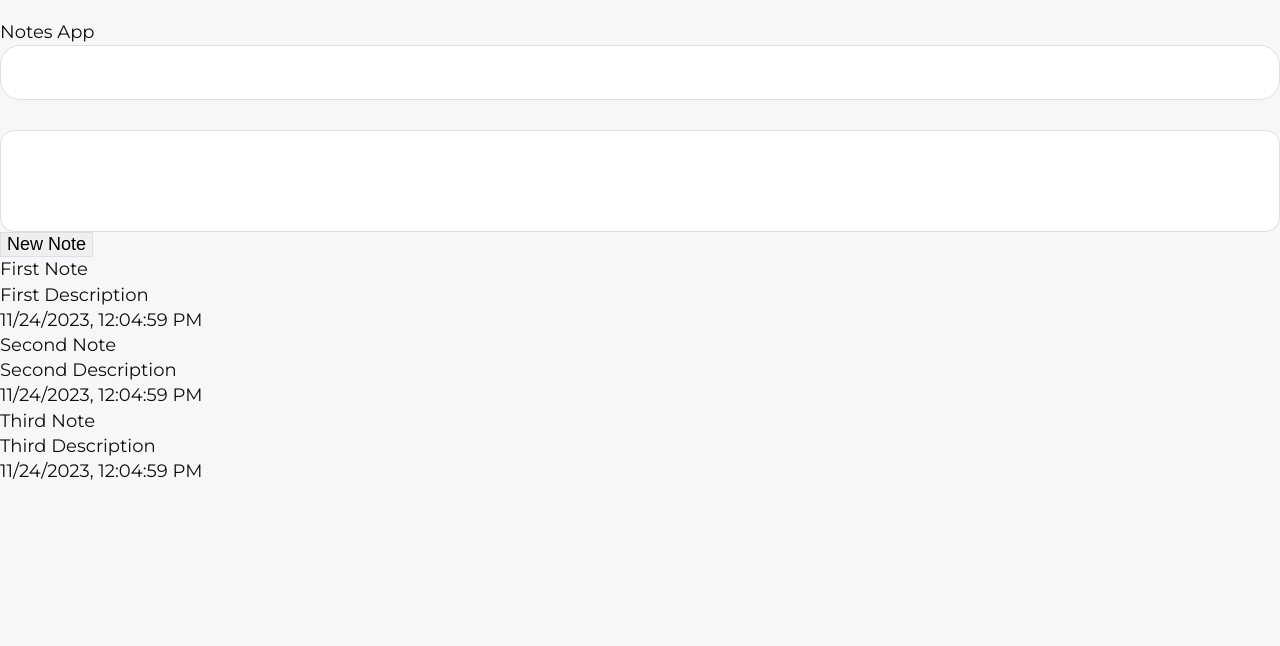
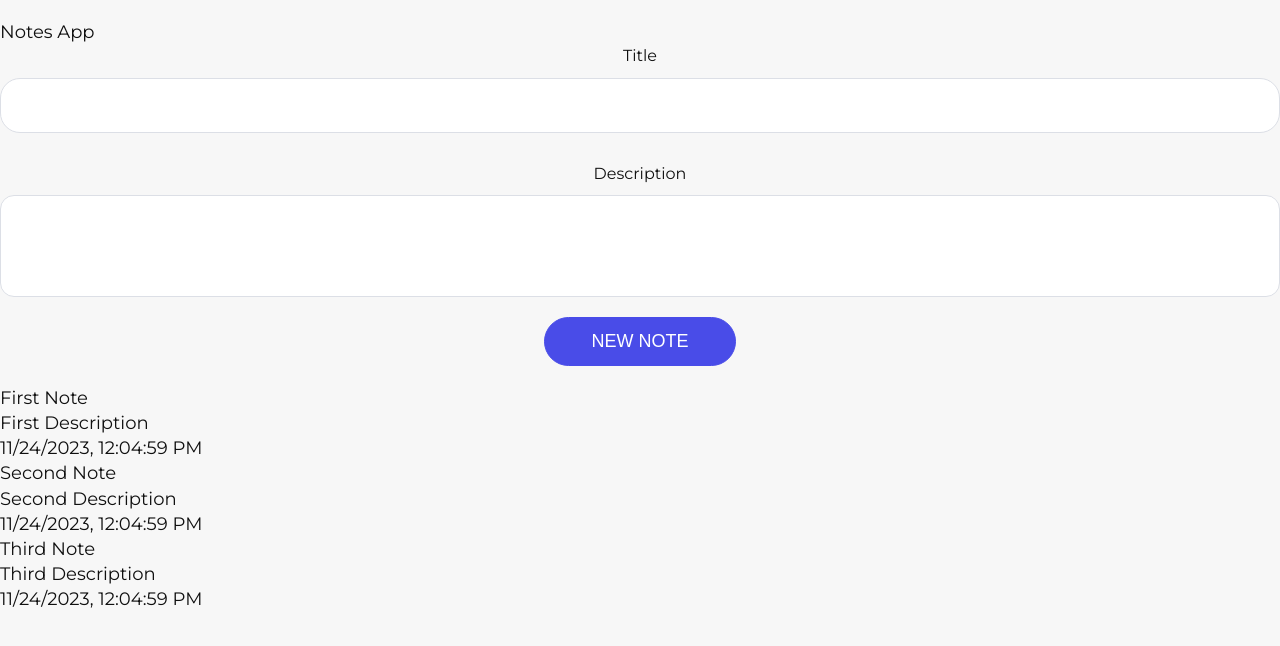
Before and after one commit to Bek85/notes-app, a Vue app: page / in a window 1280 px wide. Shown: the top 646 px of the page. Built offline with nearby package versions, Linux system fonts and the light colour scheme.

Commit message:
create NewNote component and send data back to parent component using $emit

```diff
--- a/public/index.html
+++ b/public/index.html
@@ -9,7 +9,7 @@
       href="https://fonts.googleapis.com/css?family=Montserrat"
       rel="stylesheet"
     />
-    <title><%= htmlWebpackPlugin.options.title %></title>
+    <title>Notes App</title>
   </head>
   <body>
     <noscript>
--- a/src/App.vue
+++ b/src/App.vue
@@ -5,13 +5,10 @@
         <div class="container">
           <h1>{{ title }}</h1>
 
-          <error-message :message="errorMessage" v-if="errorMessage" />
+          <ErrorMessage :message="errorMessage" v-if="errorMessage" />
 
-          <div class="new-note">
-            <input v-model="note.title" type="text" required />
-            <textarea v-model="note.description" required></textarea>
-            <button @click="createNote">New Note</button>
-          </div>
+          <NewNote :note="note" @createNote="createNote" />
+
           <div class="notes">
             <div class="note" v-for="(note, index) in notes" :key="index">
               <div class="note-header">
@@ -30,12 +27,14 @@
 </template>
 
 <script>
-import errorMessage from '@/components/errorMessage.vue';
+import ErrorMessage from '@/components/ErrorMessage';
+import NewNote from '@/components/NewNote';
 
 export default {
   name: 'App',
   components: {
-    errorMessage,
+    ErrorMessage,
+    NewNote,
   },
   data() {
     return {
--- a/src/assets/scss/common/buttons.scss
+++ b/src/assets/scss/common/buttons.scss
@@ -8,27 +8,27 @@
   border-radius: 30px;
 
   // default btn
-  &.btnDefault {
+  &.btn-default {
     color: #ffffff;
     border: 1px solid #333333;
     background-color: #333333;
   }
 
   // primary btn
-  &.btnPrimary {
+  &.btn-primary {
     color: #ffffff;
     border: 1px solid #494ce8;
     background-color: #494ce8;
   }
 
   // danger btn
-  &.btnDanger {
+  &.btn-danger {
     color: #ffffff;
     border: 1px solid hsl(0, 48%, 48%);
     background-color: #b53f3f;
   }
 
-  &.btnWhite {
+  &.btn-white {
     color: #333333;
     border: 1px solid #ffffff;
     background-color: #ffffff;
--- /dev/null
+++ b/src/components/NewNote.vue
@@ -0,0 +1,34 @@
+<template>
+  <div class="new-note">
+    <label for="title">Title</label>
+    <input id="title" v-model="note.title" type="text" required />
+    <label for="desc">Description</label>
+    <textarea id="desc" v-model="note.description" required></textarea>
+    <button class="btn btn-primary" @click="createNote">New Note</button>
+  </div>
+</template>
+
+<script>
+export default {
+  name: 'newNote',
+
+  props: {
+    note: {
+      type: Object,
+      required: true,
+    },
+  },
+
+  methods: {
+    createNote() {
+      this.$emit('createNote', this.note);
+    },
+  },
+};
+</script>
+
+<style lang="scss">
+.new-note {
+  text-align: center;
+}
+</style>
```
